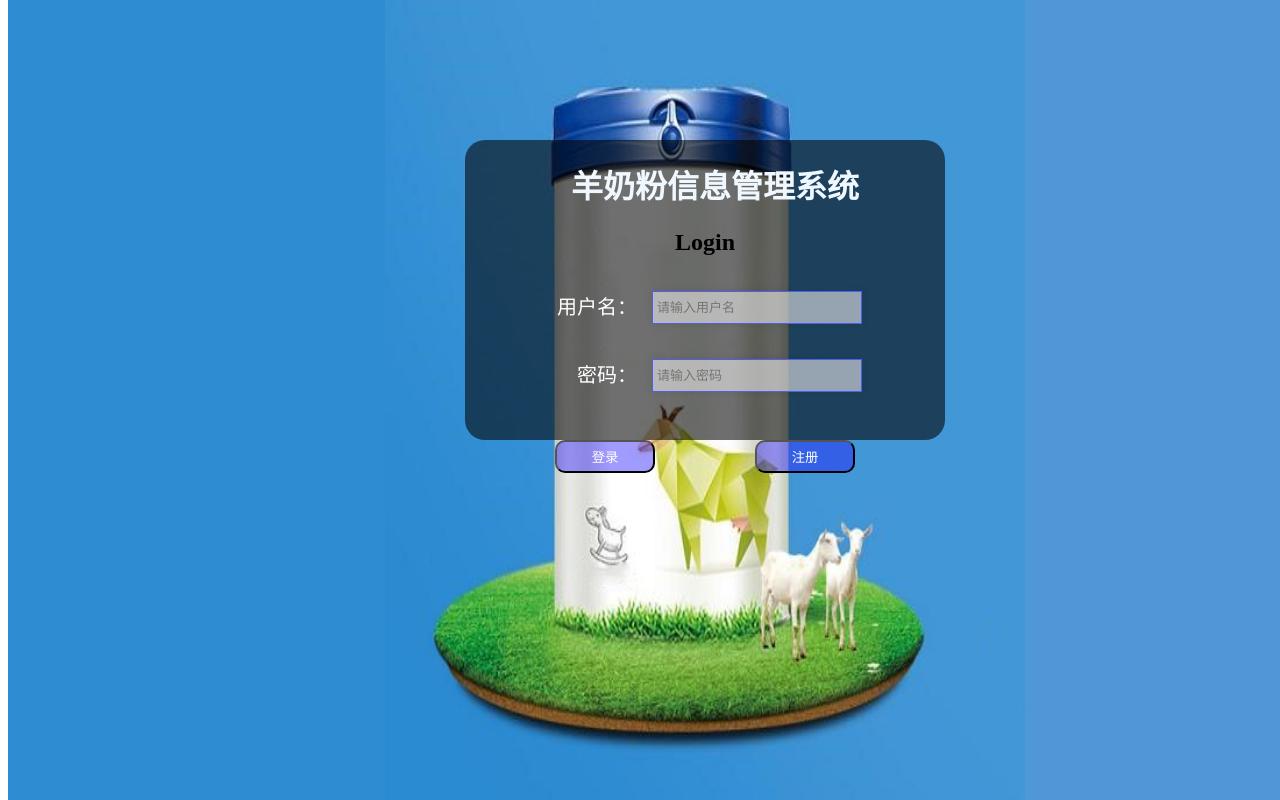
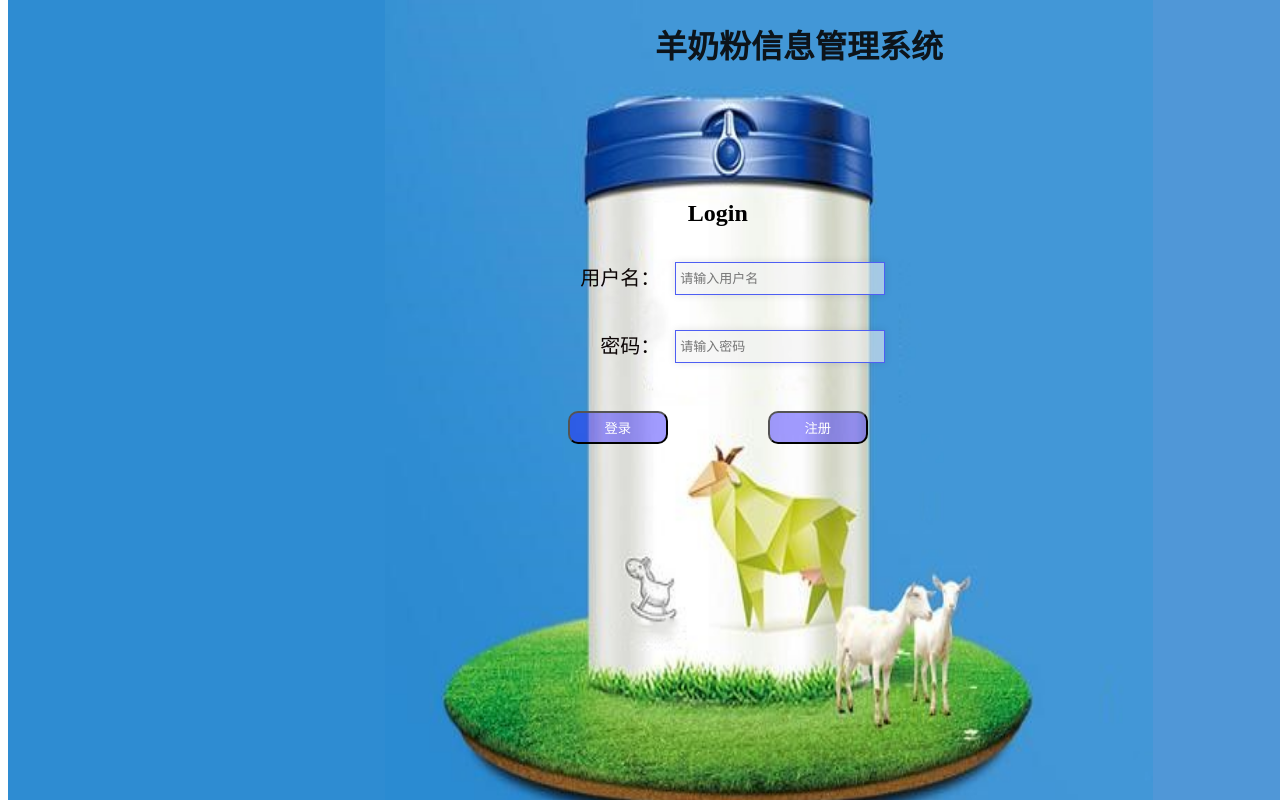
Before and after one commit to oct-month/GoatMilk, a Vue app in the folder GoatMilkWeb/: page /NOSE#/login in a window 1280 px wide. Built offline with nearby package versions, Linux system fonts and the light colour scheme.

Commit message:
格式修改

```diff
--- a/GoatMilkWeb/src/views/Index.vue
+++ b/GoatMilkWeb/src/views/Index.vue
@@ -1,13 +1,13 @@
 <template>
 <h1>
   <el-header>
-  <center>羊奶粉信息数据库</center>
+  <center class="containerh">羊奶粉信息数据库</center>
   </el-header>
   <el-container id="contain">
-  <el-aside width="200px" style="background-color: rgb(138, 141, 246)">
+  <el-aside width="200px" style="background-color: rgb(108, 141, 246)">
     <el-menu :default-openeds="['1']" :default-active="'1-1'">
 
-      <el-menu router style="background-color: rgb(50, 101, 246)" >
+      <el-menu router style="background-color: rgb(150, 201, 206)" >
           <el-submenu v-for="(item,index) in $router.options.routes" :key="index" :index="index+''" v-if="item.show">
             <template slot="title"><i class="el-icon-message"></i>{{item.name}}</template>
             <el-menu-item v-for="(item2,index2) in item.children" :key="index2" :index="item2.path"
@@ -71,6 +71,11 @@
     /* line-height: 60px; */
   }
 
+  .containerh{
+  color: rgb(237, 239, 241);
+  margin-left: 200px;
+}
+
   .el-body {
     background-color: #7331ad;
     color: rgb(241, 237, 237);
--- a/GoatMilkWeb/src/views/NOSE.vue
+++ b/GoatMilkWeb/src/views/NOSE.vue
@@ -8,7 +8,7 @@
         style="width:300px;height:300px"
         :src='img.url'>
         </el-image>
-        <textarea style="width:300px;height:150px" v-model="img.desc">这里是介绍文本</textarea>
+        <textarea  style="width:300px;height:290px" v-model="img.desc">这里是介绍文本</textarea>
         <el-button @click="deletepicture(img.url)" type="primary" icon="el-icon-delete">删除</el-button>
     <!-- 生成图片同时，生成其对应的删除按钮，利用url进行图片识别 -->
     </el-row>
--- a/GoatMilkWeb/src/views/TONGUE.vue
+++ b/GoatMilkWeb/src/views/TONGUE.vue
@@ -8,7 +8,7 @@
         style="width:300px;height:300px"
         :src='img.url'>
         </el-image>
-        <textarea style="width:300px;height:150px" v-model="img.desc">这里是介绍文本</textarea>
+        <textarea style="width:300px;height:290px" v-model="img.desc">这里是介绍文本</textarea>
         <el-button @click="deletepicture(img.url)" type="primary" icon="el-icon-delete">删除</el-button>
     <!-- 生成图片同时，生成其对应的删除按钮，利用url进行图片识别 -->
     </el-row>
--- a/GoatMilkWeb/src/views/login.vue
+++ b/GoatMilkWeb/src/views/login.vue
@@ -1,11 +1,12 @@
 <template>
 <div id="background">
+  <h1 class="containerh1">羊奶粉信息管理系统</h1>
   <!-- <div class="background">
     <img :src="assets/bc.jpg" width="100%" height="100%" alt="" />
   </div> -->
     <div class="container">
         <form action="">
-          <h1>羊奶粉信息管理系统</h1>
+
           <h2>Login</h2>
           <div class="form">
               <div class="item">
@@ -109,30 +110,30 @@ export default {
     background: url("../assets/bg.jpg");
     background-repeat: no-repeat;
     border-left: 10cm solid  rgb(46, 140, 210);
-    background-size:50% 100%;
+    background-size:60% 110%;
     background-color: rgb(80, 151, 215);
     position: fixed;
     top: 0;
 }
 
 .container{
-  width: 480px;
+  width: 450px;
   height: 300px;
   position: absolute;
-  top: 35%;
-  left: 25%;
+  top: 40%;
+  left: 26%;
   transform: translate(-50%,-50%);
-  background:#00000090;
+  background:rgba(0, 0, 0, 0.0);
   text-align: center;
   border-radius: 20px;
   margin-top: 10px;
 }
-.container h1{
-  color: aliceblue;
-  margin-left: 20px;
+.containerh1{
+  color: rgb(13, 20, 26);
+  margin-left: 270px;
 }
 .item {
-  color: white;
+  color: rgb(12, 5, 5);
   margin-left: 15%;
   margin-top: 35px;
   font-size: 20px;
```
